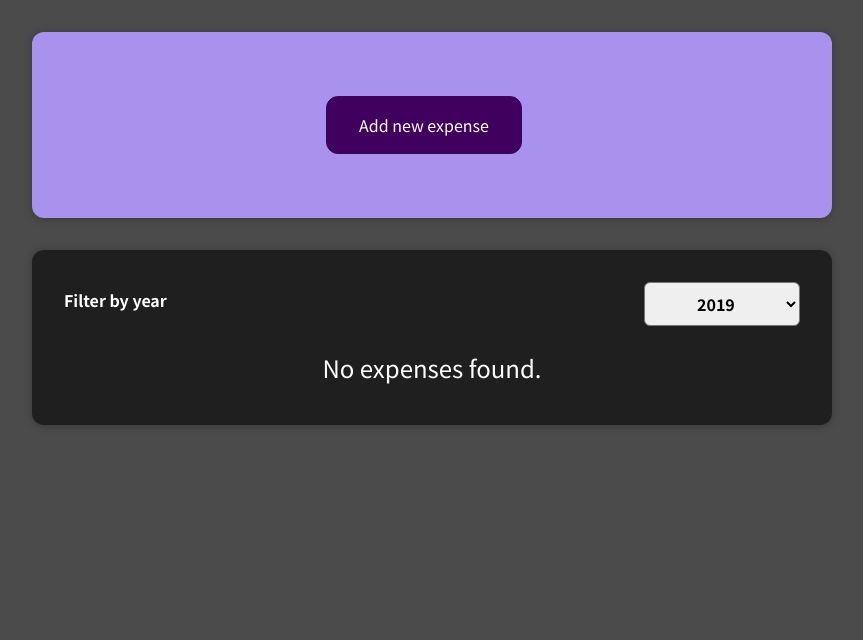
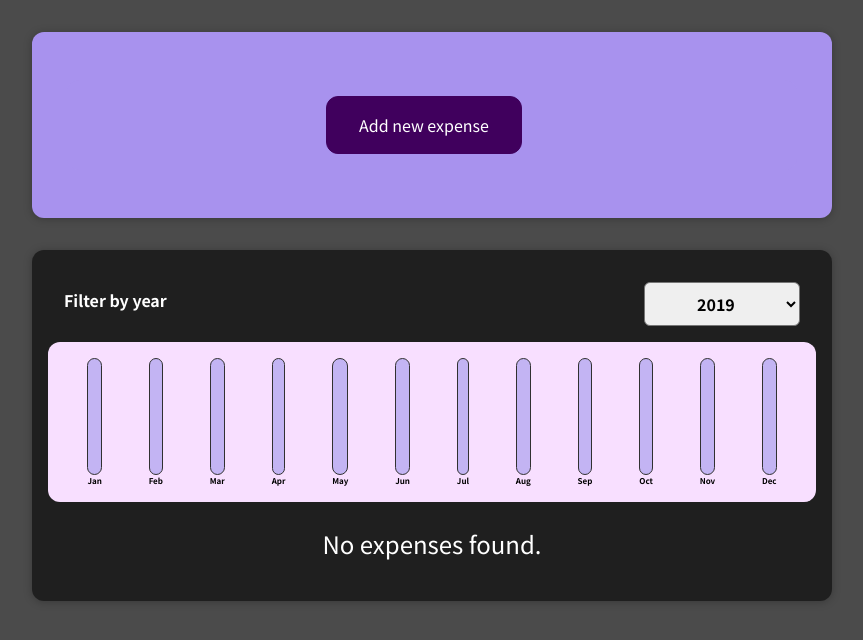
Before and after one commit to pizarrosch/my-first-project-udemy, a React (Create React App) app: page / in a window 1280 px wide. Shown: the top 640 px of the page, without its empty margins (208-1071 px from the left). Built offline with nearby package versions, Linux system fonts and the light colour scheme.

Commit message:
Adding chart bars depicting expenses in each month of a year

```diff
--- a/src/components/Chart/Chart.js
+++ b/src/components/Chart/Chart.js
@@ -1,9 +1,21 @@
 import ChartBar from './ChartBar';
 import s from './Chart.module.css'
 
-function Chart() {
+function Chart({dataPoints}) {
+
+  const dataPointValues = dataPoints.map((dataPoint) => dataPoint.value);
+  const Maximum = Math.max(...dataPointValues);
+
   return (
-    <div className={s.chart}></div>
+    <div className={s.chart}>
+      {dataPoints.map((dataPoint) =>
+        <ChartBar
+          key={dataPoint.id}
+          value={dataPoint.value}
+          maxValue={Maximum}
+          label={dataPoint.label}
+        />)}
+    </div>
   )
 }
 
--- a/src/components/Chart/ChartBar.js
+++ b/src/components/Chart/ChartBar.js
@@ -1,7 +1,21 @@
+import s from './ChartBar.module.css';
 
+function ChartBar(props) {
 
-function ChartBar() {
+  let barFillHeight = '0%';
 
+  if(props.maxValue > 0) {
+    barFillHeight = Math.round((props.value / props.maxValue) * 100) + '%';
+  }
+
+  return (
+    <div className={s.chartBar}>
+      <div className={s.chartBar__inner}>
+        <div className={s.chartBar__fill} style={{height: barFillHeight}}></div>
+      </div>
+      <div className={s.chartBar__label}>{props.label}</div>
+    </div>
+  )
 }
 
 export default ChartBar;
--- a/src/components/Expenses/Expenses.js
+++ b/src/components/Expenses/Expenses.js
@@ -3,6 +3,7 @@ import st from './Expenses.module.css';
 import Card from '../UI/Card';
 import ExpensesFilter from "../ExpensesFilter/ExpensesFilter";
 import {useState} from "react";
+import ExpensesChart from "./ExpensesChart";
 
 function Expenses({expenses}) {
 
@@ -30,6 +31,7 @@ function Expenses({expenses}) {
     <div>
       <Card className={st.expenses}>
         <ExpensesFilter expenses={expenses} selectedYear={filterYear} onFilterExpenses={handleFilteredExpenses}/>
+        <ExpensesChart expenses={filteredExpenses}/>
         {expensesContent}
       </Card>
     </div>
--- /dev/null
+++ b/src/components/Expenses/ExpensesChart.js
@@ -0,0 +1,29 @@
+import Chart from "../Chart/Chart";
+import {format} from 'date-fns';
+
+function ExpensesChart(props) {
+
+  const dataPoints = [
+    {label: 'Jan', value: 0},
+    {label: 'Feb', value: 0},
+    {label: 'Mar', value: 0},
+    {label: 'Apr', value: 0},
+    {label: 'May', value: 0},
+    {label: 'Jun', value: 0},
+    {label: 'Jul', value: 0},
+    {label: 'Aug', value: 0},
+    {label: 'Sep', value: 0},
+    {label: 'Oct', value: 0},
+    {label: 'Nov', value: 0},
+    {label: 'Dec', value: 0},
+  ]
+
+  for(let expense of props.expenses) {
+    const expenseMonth = expense.date.getMonth();
+    dataPoints[expenseMonth].value += expense.amount;
+  }
+
+  return <Chart dataPoints={dataPoints}/>
+}
+
+export default ExpensesChart;
--- a/src/components/NewExpense/ExpenseForm.js
+++ b/src/components/NewExpense/ExpenseForm.js
@@ -13,7 +13,7 @@ function ExpenseForm({onSaveExpenseData, buttonClicked}) {
 
     const expenseData = {
       title: inputTitle,
-      amount: inputAmount,
+      amount: +inputAmount,
       date: parseISO(inputDate),
     }
 
@@ -22,6 +22,7 @@ function ExpenseForm({onSaveExpenseData, buttonClicked}) {
     setInputAmount('');
     setInputDate('');
     buttonClicked(false);
+    console.log(expenseData.amount)
   }
 
 
```
